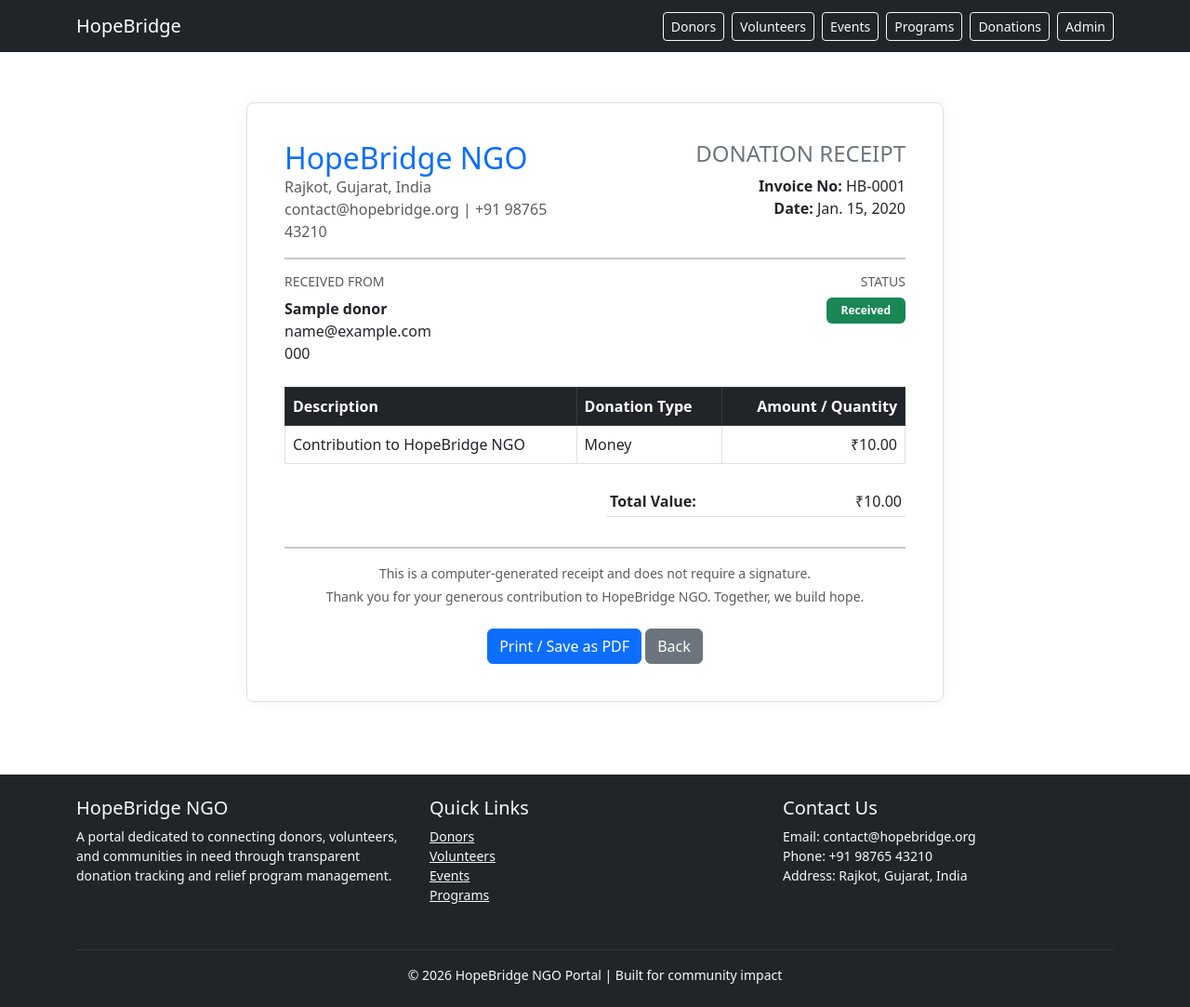
After one commit to Maulik-Ujeniya/hopebridge, a Django app: page /donations/1/invoice/ in a window 1280 px wide. The commit adds this page. Shown: the whole page at 93% size. Run offline with Django 5.2, Linux system fonts and the light colour scheme; tables that the repository leaves empty hold one stand-in row (values such as "Sample post").

Commit message:
Add styled donation invoice with print/PDF export

```diff
--- a/donations/templates/donations/donation_detail.html
+++ b/donations/templates/donations/donation_detail.html
@@ -9,4 +9,5 @@
 <p>Date Donated: {{ donation.date_donated }}</p>
 <a href="/donations/{{ donation.id }}/edit/" class="btn btn-warning btn-sm">Edit</a>
 <a href="/donations/{{ donation.id }}/delete/" class="btn btn-danger btn-sm">Delete</a>
+<a href="/donations/{{ donation.id }}/invoice/" class="btn btn-info btn-sm">View Invoice</a>
 {% endblock %}
--- /dev/null
+++ b/donations/templates/donations/donation_invoice.html
@@ -0,0 +1,105 @@
+{% extends 'base.html' %}
+
+{% block content %}
+<div class="invoice-box">
+    <div class="invoice-header">
+        <div class="row">
+            <div class="col-6">
+                <h2 class="text-primary mb-0">HopeBridge NGO</h2>
+                <p class="text-muted mb-0">Rajkot, Gujarat, India</p>
+                <p class="text-muted mb-0">contact@hopebridge.org | +91 98765 43210</p>
+            </div>
+            <div class="col-6 text-end">
+                <h4 class="text-uppercase text-secondary">Donation Receipt</h4>
+                <p class="mb-0"><strong>Invoice No:</strong> HB-{{ donation.id|stringformat:"04d" }}</p>
+                <p class="mb-0"><strong>Date:</strong> {{ donation.date_donated }}</p>
+            </div>
+        </div>
+    </div>
+
+    <hr class="invoice-divider">
+
+    <div class="row mb-4">
+        <div class="col-6">
+            <h6 class="text-muted text-uppercase small">Received From</h6>
+            <p class="mb-0"><strong>{{ donation.donor.name }}</strong></p>
+            <p class="mb-0">{{ donation.donor.email }}</p>
+            <p class="mb-0">{{ donation.donor.phone }}</p>
+        </div>
+        <div class="col-6 text-end">
+            <h6 class="text-muted text-uppercase small">Status</h6>
+            <span class="badge bg-success px-3 py-2">Received</span>
+        </div>
+    </div>
+
+    <table class="table table-bordered">
+        <thead class="table-dark">
+            <tr>
+                <th>Description</th>
+                <th>Donation Type</th>
+                <th class="text-end">Amount / Quantity</th>
+            </tr>
+        </thead>
+        <tbody>
+            <tr>
+                <td>Contribution to HopeBridge NGO</td>
+                <td class="text-capitalize">{{ donation.donation_type }}</td>
+                <td class="text-end">
+                    {% if donation.amount %}
+                        ₹{{ donation.amount }}
+                    {% else %}
+                        {{ donation.quantity }} units
+                    {% endif %}
+                </td>
+            </tr>
+        </tbody>
+    </table>
+
+    <div class="row mt-4">
+        <div class="col-6 offset-6">
+            <table class="table table-sm">
+                <tr>
+                    <th>Total Value:</th>
+                    <td class="text-end">
+                        {% if donation.amount %}₹{{ donation.amount }}{% else %}{{ donation.quantity }} units{% endif %}
+                    </td>
+                </tr>
+            </table>
+        </div>
+    </div>
+
+    <hr class="invoice-divider">
+
+    <p class="text-center text-muted small mb-1">This is a computer-generated receipt and does not require a signature.</p>
+    <p class="text-center text-muted small">Thank you for your generous contribution to HopeBridge NGO. Together, we build hope.</p>
+
+    <div class="text-center mt-4 no-print">
+        <button onclick="window.print()" class="btn btn-primary">Print / Save as PDF</button>
+        <a href="/donations/{{ donation.id }}/" class="btn btn-secondary">Back</a>
+    </div>
+</div>
+
+<style>
+    .invoice-box {
+        max-width: 750px;
+        margin: 30px auto;
+        padding: 40px;
+        background: white;
+        border: 1px solid #dee2e6;
+        border-radius: 8px;
+        box-shadow: 0 0 15px rgba(0,0,0,0.05);
+    }
+    .invoice-divider {
+        border-top: 2px solid #212529;
+    }
+    @media print {
+        .no-print, nav, footer {
+            display: none !important;
+        }
+        .invoice-box {
+            box-shadow: none;
+            border: none;
+        }
+    }
+</style>
+{% endblock %}
--- a/donations/urls.py
+++ b/donations/urls.py
@@ -7,4 +7,5 @@ urlpatterns = [
     path('<int:donation_id>/', views.donation_detail, name='donation_detail'),
     path('<int:donation_id>/edit/', views.donation_edit, name='donation_edit'),
     path('<int:donation_id>/delete/', views.donation_delete, name='donation_delete'),
+    path('<int:donation_id>/invoice/', views.donation_invoice, name='donation_invoice'),
 ]
--- a/donations/views.py
+++ b/donations/views.py
@@ -82,3 +82,7 @@ def donation_create(request):
     else:
         form = DonationForm()
     return render(request, 'donations/donation_form.html', {'form': form})
+
+def donation_invoice(request, donation_id):
+    donation = get_object_or_404(Donation, id=donation_id)
+    return render(request, 'donations/donation_invoice.html', {'donation': donation})
```
